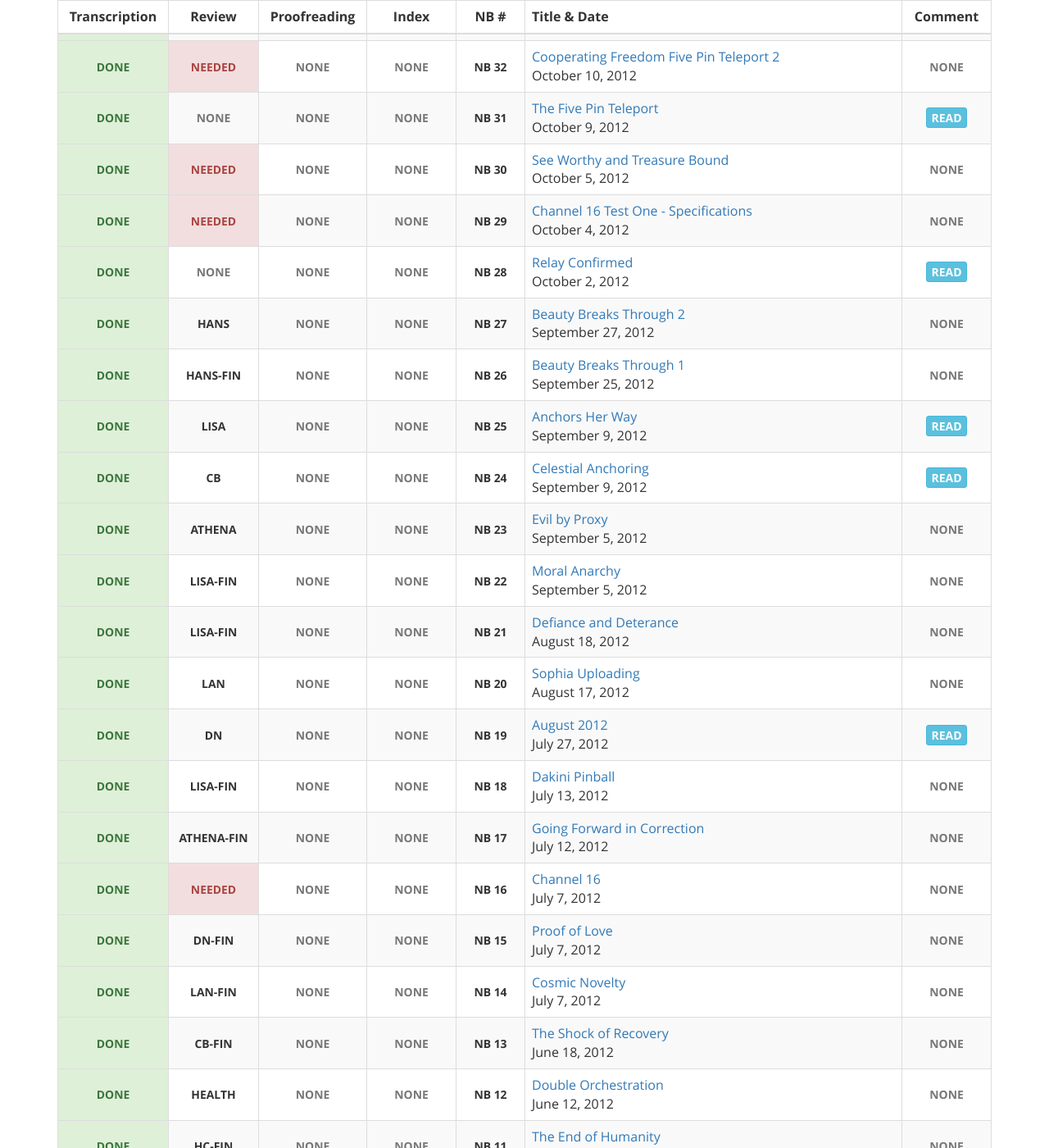
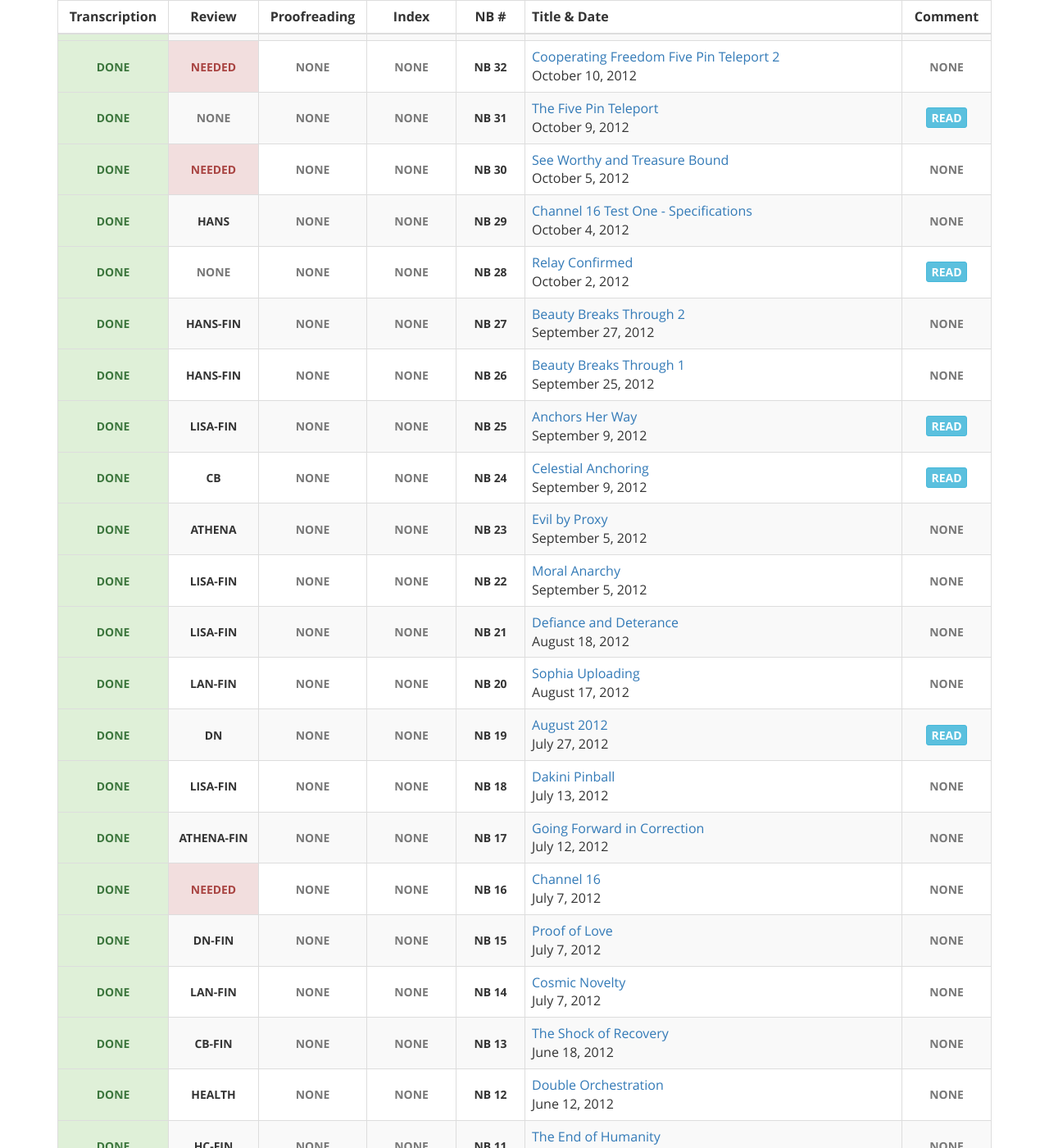
Before and after one commit to gaiaspora/gaiaspora.github.io, a Jekyll site: the page built from content/navigator-briefings.markdown, in a window 1280 px wide and 1400 px high, scrolled down 6780 px. Shown: the whole window at 82% size. Built offline with Jekyll 4.4.1, drawn with Linux system fonts in a browser that asks for light colours; some of the changed text lies outside the part shown.

Commit message:
Update nb.yaml

```diff
--- a/_data/nb.yaml
+++ b/_data/nb.yaml
@@ -639,7 +639,7 @@
 
 - NB: "60"
   Transcription: "done"
-  Review: "JYL"
+  Review: "JYL-FIN"
   Proofreading: "none"
   Index: "none"
   Title: "The Coming of the Symbiont"
@@ -936,7 +936,7 @@
 
 - NB: "29"
   Transcription: "done"
-  Review: "needed"
+  Review: "Hans"
   Proofreading: "none"
   Index: "none"
   Title: "Channel 16 Test One - Specifications"
@@ -954,7 +954,7 @@
 
 - NB: "27"
   Transcription: "done"
-  Review: "Hans"
+  Review: "Hans-FIN"
   Proofreading: "none"
   Index: "none"
   Title: "Beauty Breaks Through 2"
@@ -972,7 +972,7 @@
 
 - NB: "25"
   Transcription: "done"
-  Review: "Lisa"
+  Review: "Lisa-FIN"
   Proofreading: "none"
   Index: "none"
   Title: "Anchors Her Way"
@@ -1017,7 +1017,7 @@
 
 - NB: "20"
   Transcription: "done"
-  Review: "LaN"
+  Review: "LaN-FIN"
   Proofreading: "none"
   Index: "none"
   Title: "Sophia Uploading"
@@ -1125,7 +1125,7 @@
 
 - NB: "8"
   Transcription: "done"
-  Review: "CS"
+  Review: "DT"
   Proofreading: "none"
   Index: "none"
   Title: "Rounding Cape Fear (Correction Preview)"
@@ -1170,7 +1170,7 @@
 
 - NB: "3"
   Transcription: "done"
-  Review: "BG"
+  Review: Lisa"
   Proofreading: "none"
   Index: "none"
   Title: "Ultimate Threat"
@@ -1179,7 +1179,7 @@
 
 - NB: "2"
   Transcription: "done"
-  Review: "DT"
+  Review: "DT-FIN"
   Proofreading: "none"
   Index: "none"
   Title: "Against Procreation"
```
